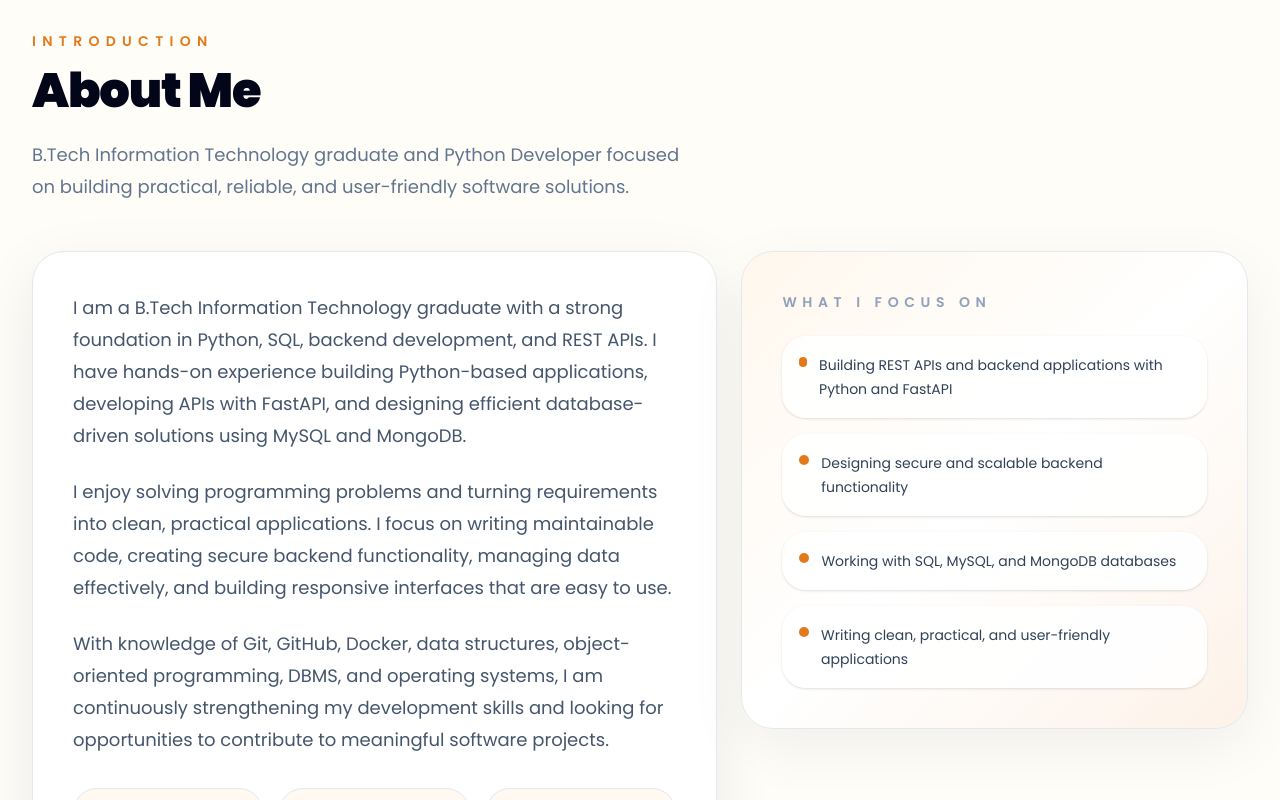
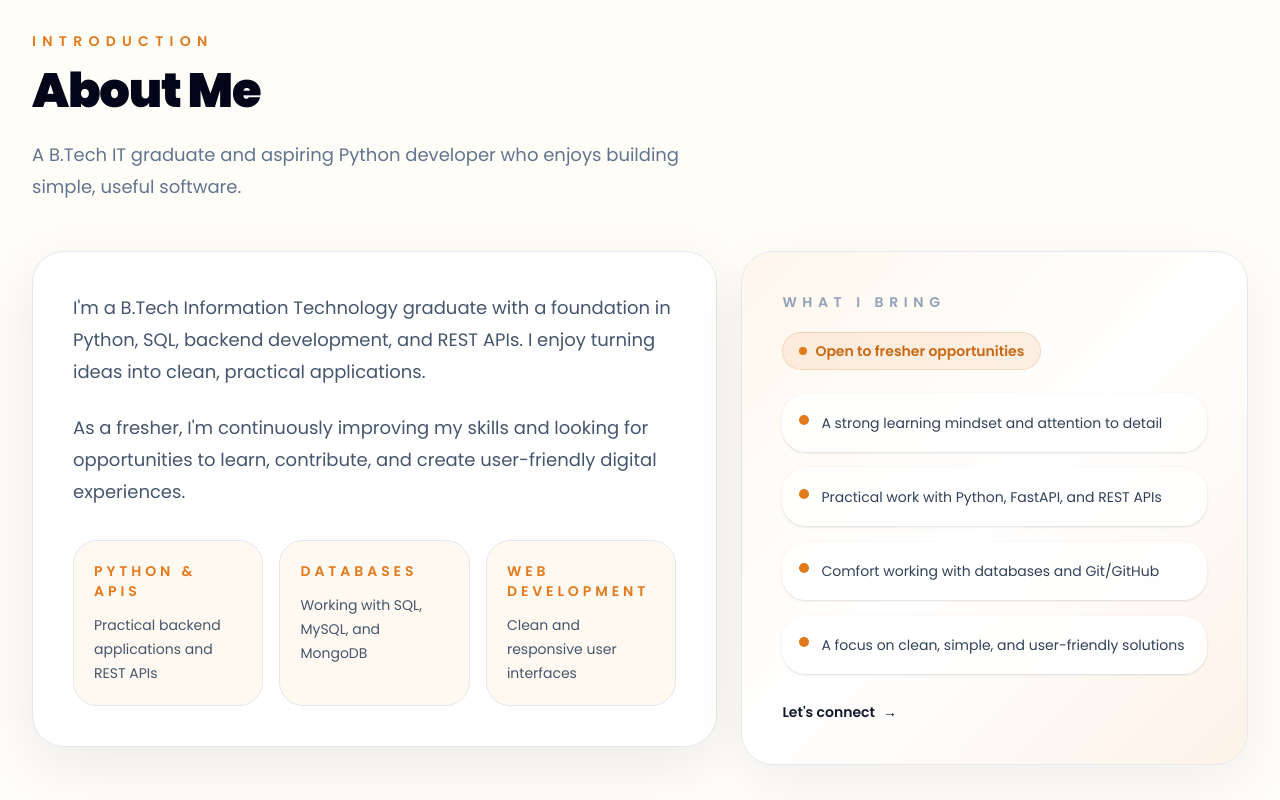
Before and after one commit to Mahima-1513/Mahima-Portfolio, a React (Vite) app in the folder frontend/: page / in a window 1280 px wide. Shown: the part 1100-1900 px from the top of the page. Built offline with nearby package versions, Linux system fonts and the light colour scheme.

Commit message:
Update portfolio design and profile photo

```diff
--- a/frontend/src/sections/AboutSection.jsx
+++ b/frontend/src/sections/AboutSection.jsx
@@ -8,29 +8,25 @@ export function AboutSection() {
         <SectionHeading
           eyebrow="Introduction"
           title="About Me"
-          description="B.Tech Information Technology graduate and Python Developer focused on building practical, reliable, and user-friendly software solutions."
+          description="A B.Tech IT graduate and aspiring Python developer who enjoys building simple, useful software."
         />
       </Reveal>
 
       <div className="mt-12 grid gap-6 lg:grid-cols-[1.15fr_0.85fr] lg:items-start">
         <Reveal delay={0.05} className="rounded-4xl border border-slate-200 bg-white p-8 shadow-[0_18px_60px_rgba(15,23,42,0.08)] transition-colors duration-300 dark:border-slate-800 dark:bg-slate-900 sm:p-10">
           <p className="text-lg leading-8 text-slate-600 transition-colors duration-300 dark:text-slate-400">
-            I am a B.Tech Information Technology graduate with a strong foundation in Python, SQL, backend development, and REST APIs. I have hands-on experience building Python-based applications, developing APIs with FastAPI, and designing efficient database-driven solutions using MySQL and MongoDB.
+            I&apos;m a B.Tech Information Technology graduate with a foundation in Python, SQL, backend development, and REST APIs. I enjoy turning ideas into clean, practical applications.
           </p>
 
           <p className="mt-6 text-lg leading-8 text-slate-600 transition-colors duration-300 dark:text-slate-400">
-            I enjoy solving programming problems and turning requirements into clean, practical applications. I focus on writing maintainable code, creating secure backend functionality, managing data effectively, and building responsive interfaces that are easy to use.
-          </p>
-
-          <p className="mt-6 text-lg leading-8 text-slate-600 transition-colors duration-300 dark:text-slate-400">
-            With knowledge of Git, GitHub, Docker, data structures, object-oriented programming, DBMS, and operating systems, I am continuously strengthening my development skills and looking for opportunities to contribute to meaningful software projects.
+            As a fresher, I&apos;m continuously improving my skills and looking for opportunities to learn, contribute, and create user-friendly digital experiences.
           </p>
 
           <div className="mt-8 grid gap-4 sm:grid-cols-3">
             {[
-              ['Python & APIs', 'FastAPI, REST APIs, and Pydantic'],
-              ['Database Management', 'SQL, MySQL, MongoDB, and data handling'],
-              ['Web Development', 'Responsive interfaces with HTML and CSS'],
+              ['Python & APIs', 'Practical backend applications and REST APIs'],
+              ['Databases', 'Working with SQL, MySQL, and MongoDB'],
+              ['Web Development', 'Clean and responsive user interfaces'],
             ].map(([title, text]) => (
               <div key={title} className="rounded-3xl border border-slate-200 bg-[#fff9f2] p-5 transition-colors duration-300 dark:border-slate-700 dark:bg-slate-800">
                 <p className="text-sm font-semibold uppercase tracking-[0.28em] text-[#e27a1b]">{title}</p>
@@ -41,13 +37,17 @@ export function AboutSection() {
         </Reveal>
 
         <Reveal delay={0.1} className="rounded-4xl border border-slate-200 bg-linear-to-br from-[#fff7ed] via-white to-[#fdf2e8] p-8 shadow-[0_18px_60px_rgba(15,23,42,0.06)] transition-colors duration-300 dark:border-slate-800 dark:from-slate-800 dark:via-slate-800/80 dark:to-slate-800/50 sm:p-10">
-          <p className="text-sm font-semibold uppercase tracking-[0.4em] text-slate-400 dark:text-slate-500">What I focus on</p>
+          <p className="text-sm font-semibold uppercase tracking-[0.4em] text-slate-400 dark:text-slate-500">What I bring</p>
+          <div className="mt-5 inline-flex items-center gap-2 rounded-full border border-[#e27a1b]/20 bg-[#e27a1b]/10 px-4 py-2 text-sm font-semibold text-[#c96812] dark:text-[#f49a45]">
+            <span className="h-2 w-2 rounded-full bg-[#e27a1b]" />
+            Open to fresher opportunities
+          </div>
           <div className="mt-6 space-y-4 text-slate-700 dark:text-slate-300">
             {[
-              'Building REST APIs and backend applications with Python and FastAPI',
-              'Designing secure and scalable backend functionality',
-              'Working with SQL, MySQL, and MongoDB databases',
-              'Writing clean, practical, and user-friendly applications',
+              'A strong learning mindset and attention to detail',
+              'Practical work with Python, FastAPI, and REST APIs',
+              'Comfort working with databases and Git/GitHub',
+              'A focus on clean, simple, and user-friendly solutions',
             ].map((item) => (
               <div key={item} className="flex gap-3 rounded-3xl border border-white bg-white/90 p-4 shadow-sm transition-colors duration-300 dark:border-slate-700 dark:bg-slate-800">
                 <span className="mt-1 h-2.5 w-2.5 rounded-full bg-[#e27a1b]" />
@@ -55,8 +55,12 @@ export function AboutSection() {
               </div>
             ))}
           </div>
-
-
+          <a
+            href="#contact"
+            className="mt-7 inline-flex items-center gap-2 text-sm font-semibold text-[#e27a1b] transition hover:gap-3"
+          >
+            Let&apos;s connect <span aria-hidden="true">→</span>
+          </a>
         </Reveal>
       </div>
 
--- a/frontend/src/sections/ContactSection.jsx
+++ b/frontend/src/sections/ContactSection.jsx
@@ -71,7 +71,7 @@ export function ContactSection() {
   }
 
   return (
-    <section id="contact" className="py-24 sm:py-28">
+    <section id="contact" className="py-16 sm:py-24 lg:py-28">
       <Reveal>
         <SectionHeading
           eyebrow="Contact"
@@ -81,27 +81,27 @@ export function ContactSection() {
         />
       </Reveal>
 
-      <div className="mt-12 grid gap-12 lg:grid-cols-2 lg:items-start">
-        <Reveal delay={0.05} className="rounded-4xl border border-slate-200 bg-white p-8 shadow-[0_18px_60px_rgba(15,23,42,0.08)] transition-colors duration-300 dark:border-slate-800 dark:bg-slate-900 sm:p-10">
-          <h3 className="text-2xl font-black text-slate-950 transition-colors duration-300 dark:text-slate-50">Get in touch</h3>
+      <div className="mt-8 grid gap-6 lg:mt-12 lg:grid-cols-2 lg:items-start lg:gap-12">
+        <Reveal delay={0.05} className="min-w-0 rounded-3xl border border-slate-200 bg-white p-5 shadow-[0_18px_60px_rgba(15,23,42,0.08)] transition-colors duration-300 dark:border-slate-800 dark:bg-slate-900 sm:rounded-4xl sm:p-8 lg:p-10">
+          <h3 className="text-xl font-black text-slate-950 transition-colors duration-300 dark:text-slate-50 sm:text-2xl">Get in touch</h3>
           <p className="mt-4 text-sm leading-7 text-slate-500 transition-colors duration-300 dark:text-slate-400">
             Whether you have a question or just want to say hi, I&apos;ll try my best to get back to you!
           </p>
 
-          <div className="mt-8 space-y-6">
+          <div className="mt-7 space-y-5 sm:mt-8 sm:space-y-6">
             {contactItems.map((item) => (
-              <div key={item.title} className="flex items-center gap-4">
-                <div className="flex h-12 w-12 shrink-0 items-center justify-center rounded-2xl bg-slate-50 text-xl transition-colors duration-300 dark:bg-slate-800">
+              <div key={item.title} className="flex min-w-0 items-center gap-3 sm:gap-4">
+                <div className="flex h-11 w-11 shrink-0 items-center justify-center rounded-2xl bg-slate-50 text-xl transition-colors duration-300 dark:bg-slate-800 sm:h-12 sm:w-12">
                   {item.icon}
                 </div>
-                <div>
+                <div className="min-w-0">
                   <p className="text-xs font-semibold uppercase tracking-[0.2em] text-slate-400">{item.title}</p>
                   {item.href ? (
-                    <a href={item.href} className="mt-1 block font-medium text-slate-950 transition-colors duration-300 hover:text-[#e27a1b] dark:text-slate-200 dark:hover:text-[#e27a1b]">
+                    <a href={item.href} className="mt-1 block break-words font-medium text-slate-950 transition-colors duration-300 hover:text-[#e27a1b] dark:text-slate-200 dark:hover:text-[#e27a1b]">
                       {item.value}
                     </a>
                   ) : (
-                    <p className="mt-1 font-medium text-slate-950 transition-colors duration-300 dark:text-slate-200">{item.value}</p>
+                    <p className="mt-1 break-words font-medium text-slate-950 transition-colors duration-300 dark:text-slate-200">{item.value}</p>
                   )}
                 </div>
               </div>
@@ -109,7 +109,7 @@ export function ContactSection() {
           </div>
         </Reveal>
 
-        <Reveal delay={0.1} className="rounded-4xl border border-slate-200 bg-white p-8 shadow-[0_18px_60px_rgba(15,23,42,0.08)] transition-colors duration-300 dark:border-slate-800 dark:bg-slate-900 sm:p-10">
+        <Reveal delay={0.1} className="min-w-0 rounded-3xl border border-slate-200 bg-white p-5 shadow-[0_18px_60px_rgba(15,23,42,0.08)] transition-colors duration-300 dark:border-slate-800 dark:bg-slate-900 sm:rounded-4xl sm:p-8 lg:p-10">
           <form className="flex flex-col gap-6" onSubmit={handleSubmit}>
             <div className="grid gap-6 sm:grid-cols-2">
               <div className="flex flex-col gap-2">
--- a/frontend/src/sections/HeroSection.jsx
+++ b/frontend/src/sections/HeroSection.jsx
@@ -1,7 +1,7 @@
 import { motion as Motion } from 'framer-motion'
 import { Reveal } from '../components/Reveal'
 import { TypingText } from '../components/TypingText'
-import portraitImage from './mahiphoto1.png'
+import portraitImage from './kaju.photo.jpeg'
 
 const softwareStack = [
   ['PY', 'Python'],
```
Also changed, not shown: frontend/public/favicon.svg, frontend/src/sections/kaju.photo.jpeg (added).
